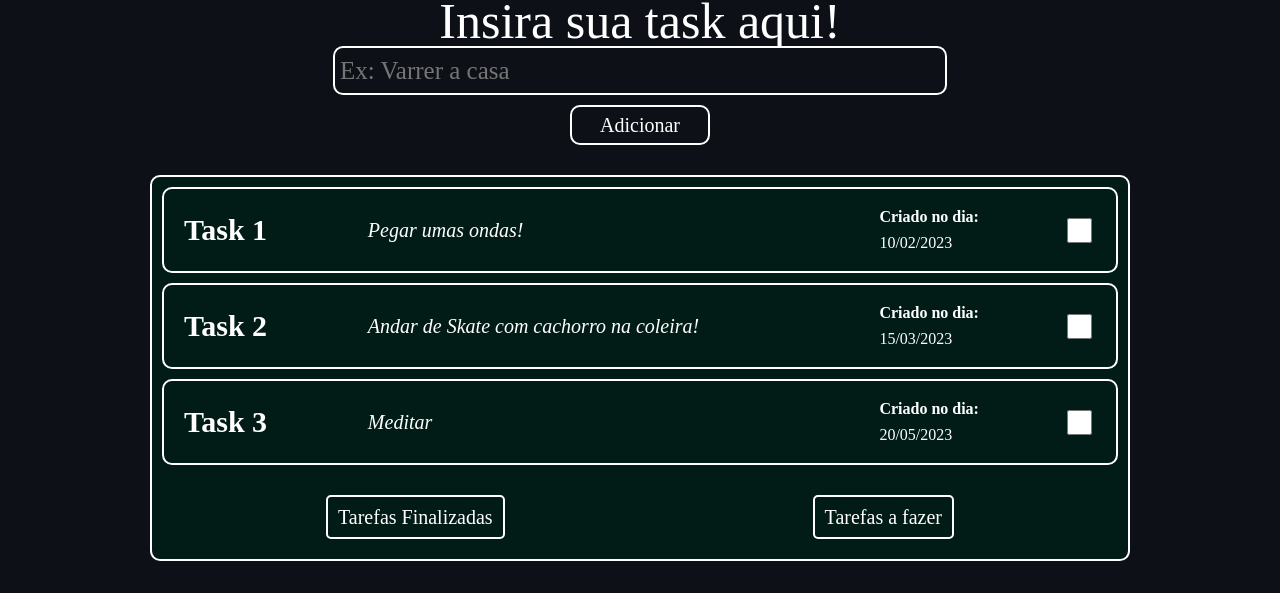
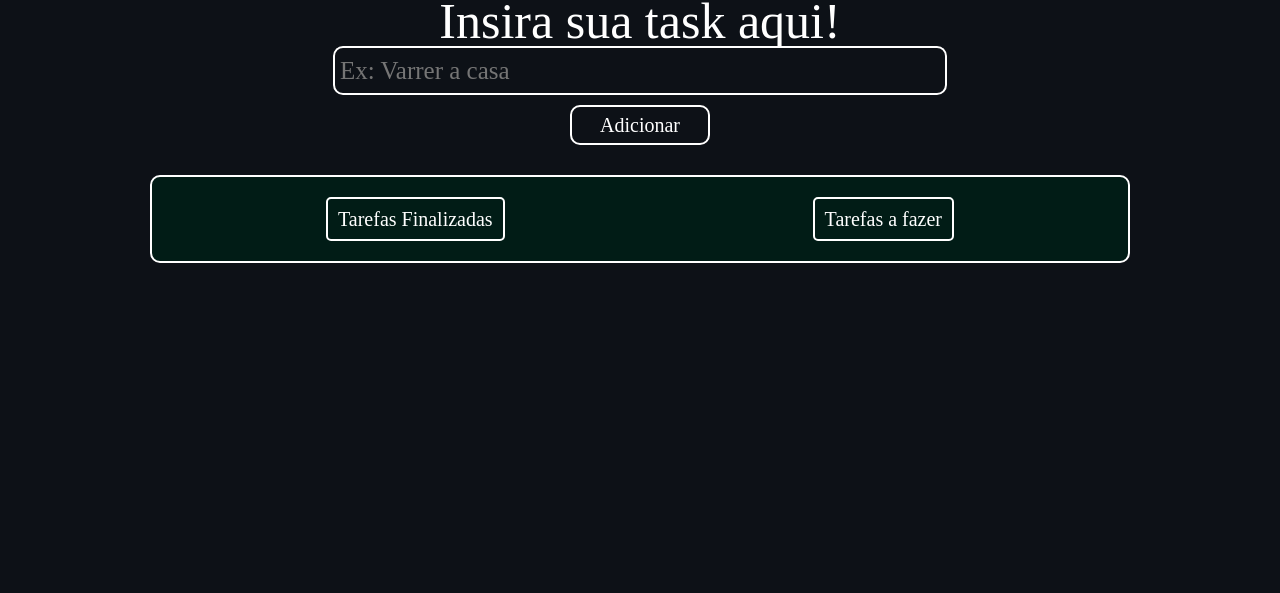
Before and after one commit to JeffChien1/ToDoList, a plain HTML site: page index.html in a window 1280 px wide. Shown: the part 207-800 px from the top of the page. Drawn offline with Linux system fonts and the light colour scheme; a web font is replaced by a local one.

Commit message:
Removendo os itens dentro da UL para ser inserido com o JavaScript

```diff
--- a/index.html
+++ b/index.html
@@ -23,33 +23,7 @@
         <section class="task__container">
             <div class="task__container-repository">
                 <ul class="task__container-list">
-                    <li class="task__list-item" id="list__element">
-                        <h2 class="task__list-number">Task 1</h2>
-                        <p class="task__list-description">Pegar umas ondas!</p>
-                        <div class="task__list-data">
-                            <h2 class="task__data">Criado no dia:</h2>
-                            <p class="task__data-number">10/02/2023</p>
-                        </div>
-                        <input type="checkbox" name="check" id="task__check" class="checkbox__input">
-                    </li>
-                    <li class="task__list-item">
-                        <h2 class="task__list-number">Task 2</h2>
-                        <p class="task__list-description">Andar de Skate com cachorro na coleira!</p>
-                        <div class="task__list-data">
-                            <h2 class="task__data">Criado no dia:</h2>
-                            <p class="task__data-number">15/03/2023</p>
-                        </div>
-                        <input type="checkbox" name="check" id="task__check" class="checkbox__input">
-                    </li>
-                    <li class="task__list-item">
-                        <h2 class="task__list-number">Task 3</h2>
-                        <p class="task__list-description">Meditar</p>
-                        <div class="task__list-data">
-                            <h2 class="task__data">Criado no dia:</h2>
-                            <p class="task__data-number">20/05/2023</p>
-                        </div>
-                        <input type="checkbox" name="check" id="task__check" class="checkbox__input">
-                    </li>
+
                 </ul>
             </div>
             <div class="container__filter">
```
